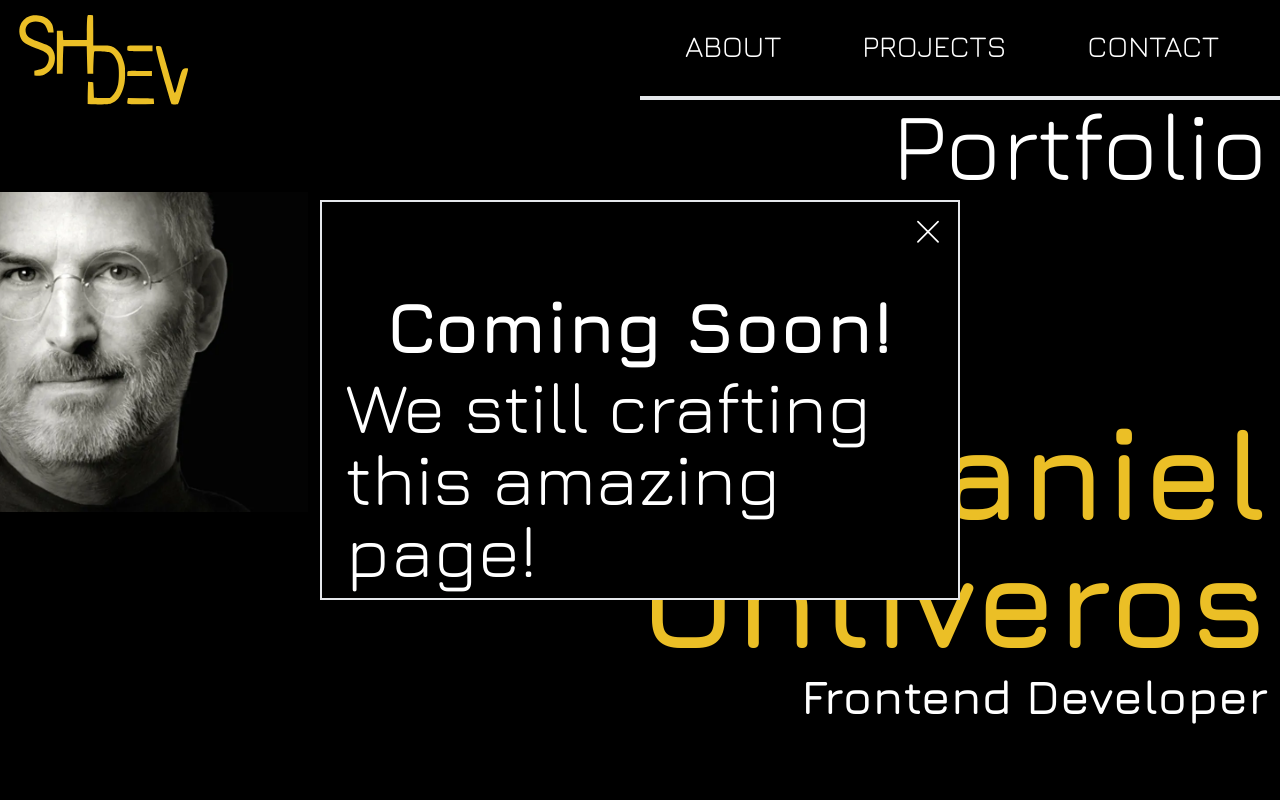
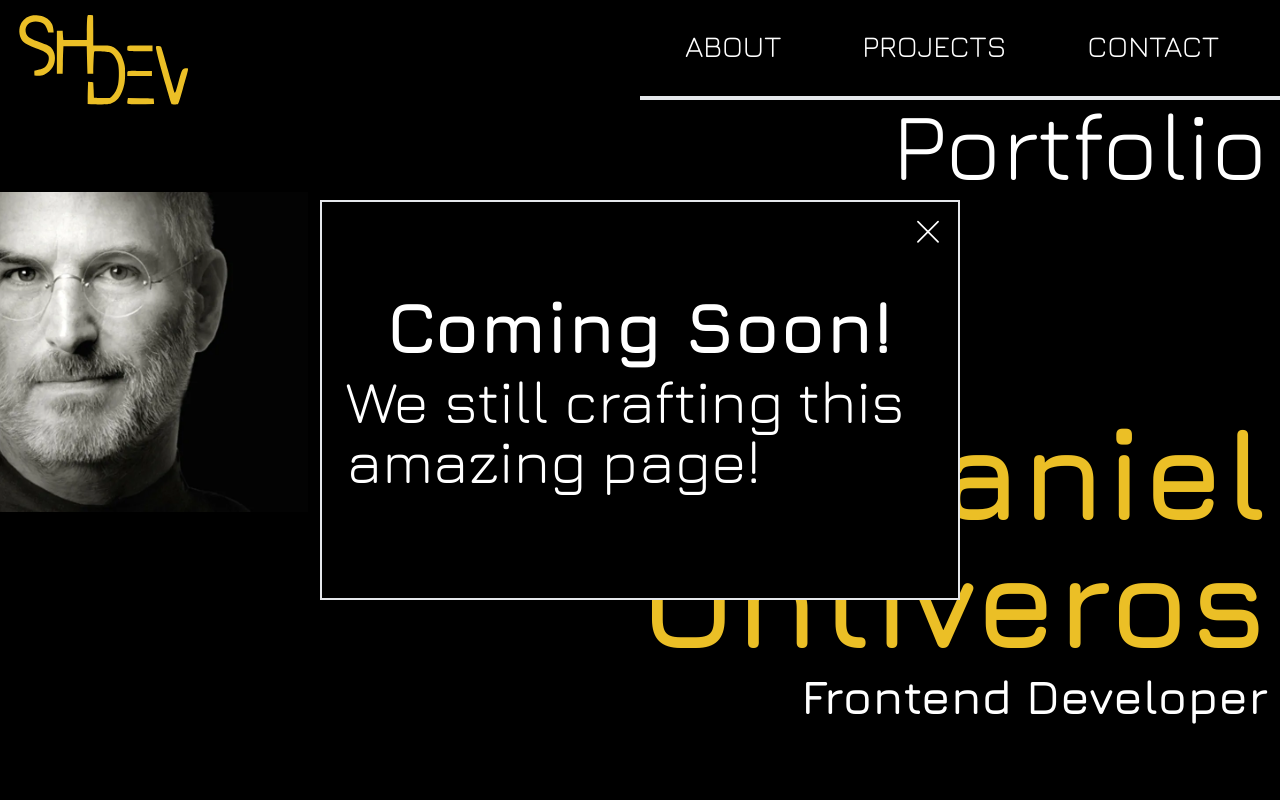
Before and after one commit to HanielOntiveros/portfolio-web, a React (Vite) app: page /about in a window 1280 px wide. Shown: the top 800 px of the page. Built offline with nearby package versions, Linux system fonts and the light colour scheme.

Commit message:
Modal desktop version

```diff
--- a/src/components/UI/Modal.jsx
+++ b/src/components/UI/Modal.jsx
@@ -17,7 +17,7 @@ export const Modal = ({ setModalView }) => {
             </div>
             <div className='w-full h-4/5 flex flex-col items-start justify-cente gap-2 mt-4 px-2 sm:items-center sm:mt-0'>
                 <p className='text-white text-2xl font-bold text-start sm:text-3xl md:text-5xl  lg:text-7xl'>Coming Soon!</p>
-                <p className='text-white text-xl font-medium text-start sm:text-3xl md:text-5xl  lg:text-7xl'>We still crafting this amazing page!</p>
+                <p className='text-white text-xl font-medium text-start sm:text-2xl md:text-4xl  lg:text-6xl'>We still crafting this amazing page!</p>
             </div>
 
         </modal>
```
